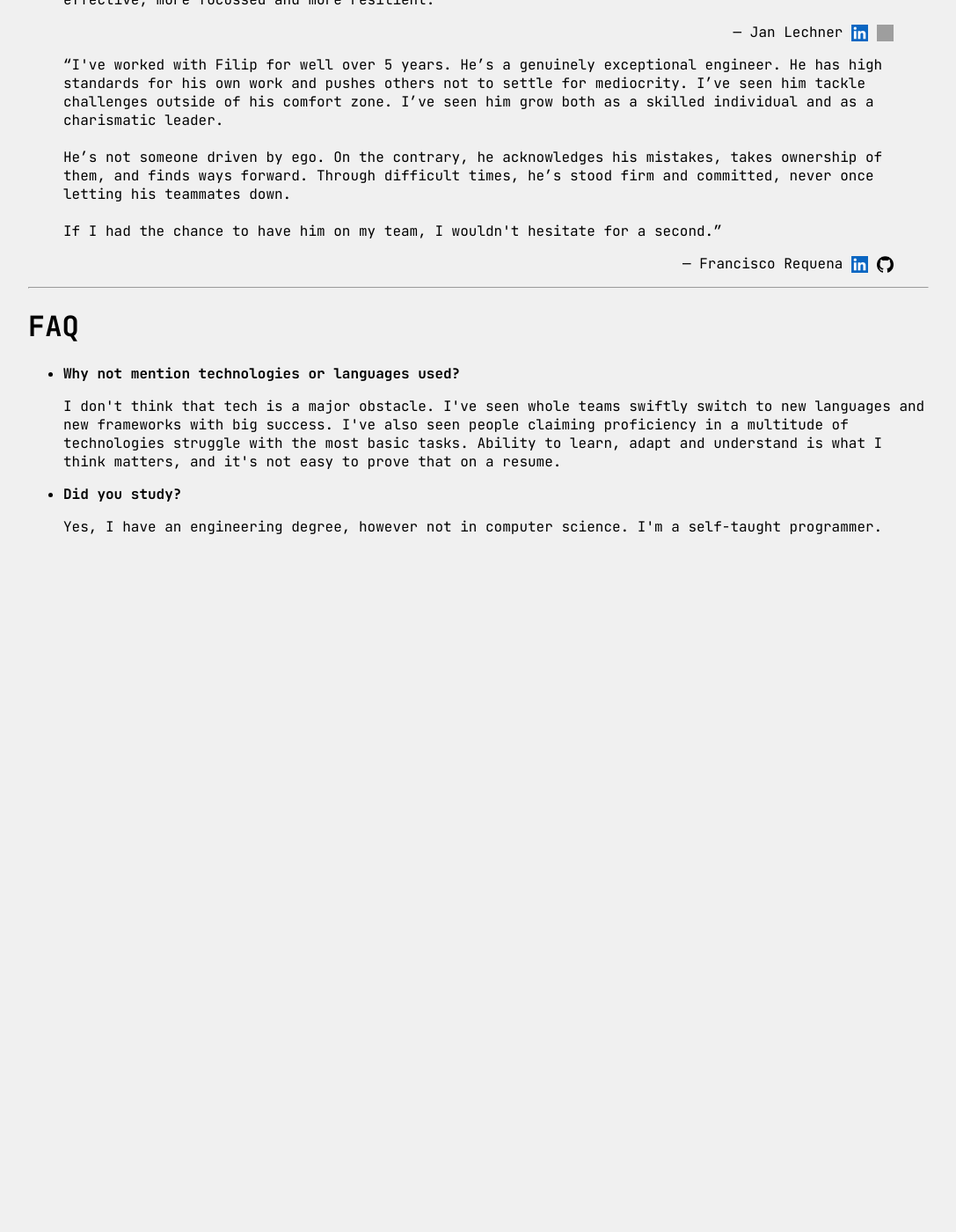
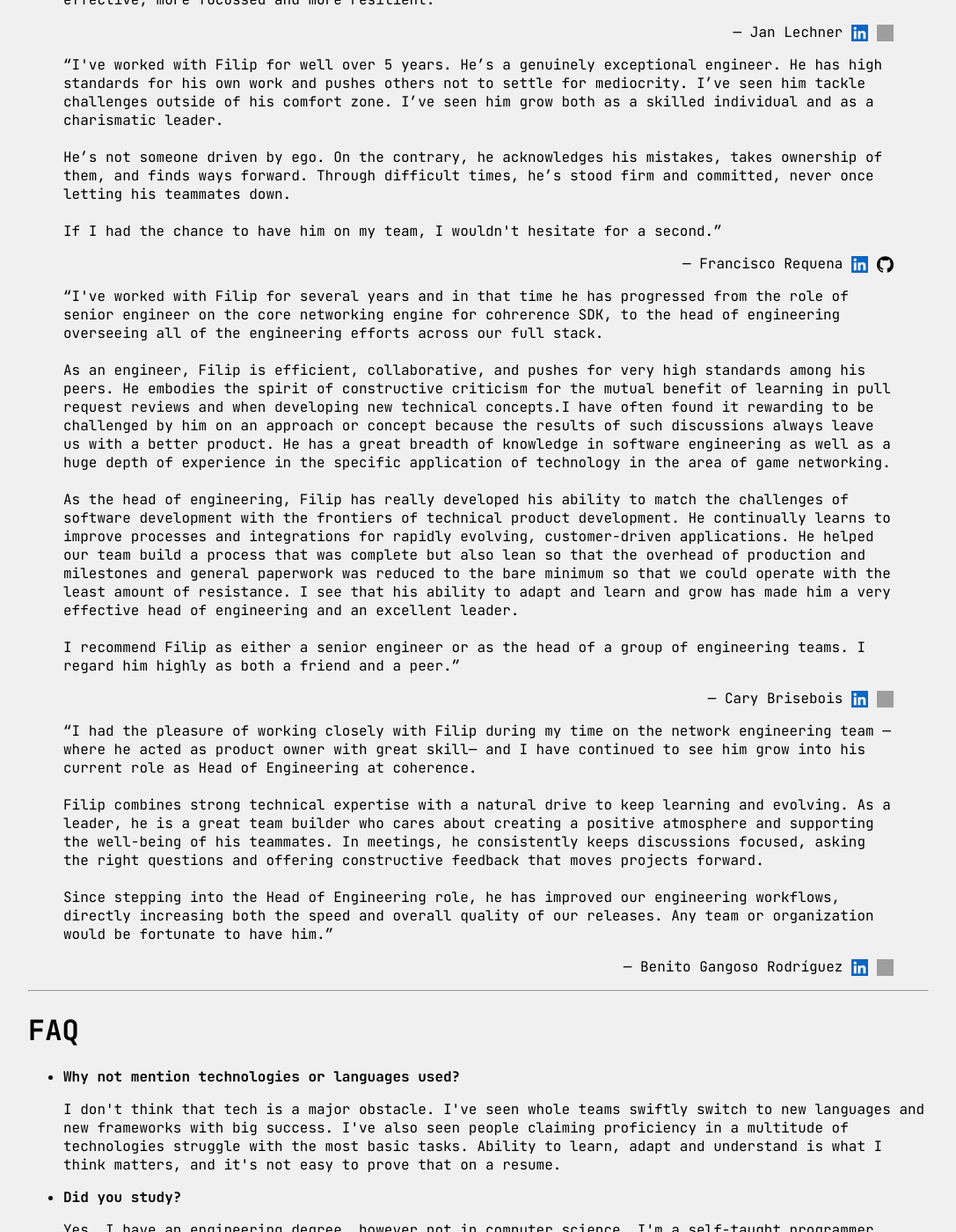
Before and after one commit to radwan92/radwan92.github.io, a Jekyll site: the page built from work.html, in a window 1280 px wide and 1400 px high, scrolled down 2070 px. Shown: the whole window at 88% size, without its empty margins (96-1183 px from the left). Built offline with Jekyll 4.4.1, drawn with Linux system fonts in a browser that asks for light colours; before the commit the page ends 2700 px from its top, so only the background shows below that; grey boxes are pictures that could not be loaded.

Commit message:
data: more recommendations

```diff
--- a/_data/recs.yml
+++ b/_data/recs.yml
@@ -1,11 +1,11 @@
 - from: Panayot Yanazov
-  linkedin: https://www.linkedin.com/in/panayot/
-  mobygames: https://www.mobygames.com/person/33745/panayot-vaniozdravov-yanazov/
+  linkedin: https://www.linkedin.com/in/panayot
+  mobygames: https://www.mobygames.com/person/33745/panayot-vaniozdravov-yanazov
   content: |
     I highly recommend Filip. We've worked together for 5 years now, and I've watched him grow from a skilled Network Engineer to the Head of Engineering. He is a natural leader who acts with integrity and, more importantly, genuinely cares about his people. He also works hard, keeps his priorities straight, and consistently gets the job done. I think that any team would be lucky to have him.
 - from: Jan Lechner
   linkedin: https://se.linkedin.com/in/janlechner
-  mobygames: https://www.mobygames.com/person/208071/jan-lechner/
+  mobygames: https://www.mobygames.com/person/208071/jan-lechner
   content: |
     Since joining coherence, Filip has designed and implemented entire systems by himself, worked with others to tackle very complex architectural challenges, and successfully lead our entire engineering team. I got to know him as a diligent, thorough and effective programmer who cares as much about what he builds as how it is built. He is detail-oriented while never losing the big picture out of sight.
 
@@ -15,11 +15,31 @@
 
     I cannot recommend Filip highly enough for any technical role being it in a development or in a leadership capacity. I am fully convinced that he will help any team to become better, more effective, more focussed and more resilient.
 - from: Francisco Requena
-  linkedin: https://www.linkedin.com/in/frarees/
-  github: https://frarees.github.io/
+  linkedin: https://www.linkedin.com/in/frarees
+  github: https://frarees.github.io
   content: |
     I've worked with Filip for well over 5 years. He’s a genuinely exceptional engineer. He has high standards for his own work and pushes others not to settle for mediocrity. I’ve seen him tackle challenges outside of his comfort zone. I’ve seen him grow both as a skilled individual and as a charismatic leader.
 
     He’s not someone driven by ego. On the contrary, he acknowledges his mistakes, takes ownership of them, and finds ways forward. Through difficult times, he’s stood firm and committed, never once letting his teammates down.
 
     If I had the chance to have him on my team, I wouldn't hesitate for a second.
+- from: Cary Brisebois
+  linkedin: https://ca.linkedin.com/in/fuzzy
+  mobygames: https://www.mobygames.com/person/97904/cary-brisebois
+  content: |
+    I've worked with Filip for several years and in that time he has progressed from the role of senior engineer on the core networking engine for cohrerence SDK, to the head of engineering overseeing all of the engineering efforts across our full stack.
+
+    As an engineer, Filip is efficient, collaborative, and pushes for very high standards among his peers. He embodies the spirit of constructive criticism for the mutual benefit of learning in pull request reviews and when developing new technical concepts.I have often found it rewarding to be challenged by him on an approach or concept because the results of such discussions always leave us with a better product. He has a great breadth of knowledge in software engineering as well as a huge depth of experience in the specific application of technology in the area of game networking.
+
+    As the head of engineering, Filip has really developed his ability to match the challenges of software development with the frontiers of technical product development. He continually learns to improve processes and integrations for rapidly evolving, customer-driven applications. He helped our team build a process that was complete but also lean so that the overhead of production and milestones and general paperwork was reduced to the bare minimum so that we could operate with the least amount of resistance. I see that his ability to adapt and learn and grow has made him a very effective head of engineering and an excellent leader.
+
+    I recommend Filip as either a senior engineer or as the head of a group of engineering teams. I regard him highly as both a friend and a peer.
+- from: Benito Gangoso Rodríguez
+  linkedin: https://li.linkedin.com/in/benitogangosorodriguez
+  mobygames: https://www.mobygames.com/person/346635/benito-gangoso-rodriguez
+  content: |
+    I had the pleasure of working closely with Filip during my time on the network engineering team —where he acted as product owner with great skill— and I have continued to see him grow into his current role as Head of Engineering at coherence.
+
+    Filip combines strong technical expertise with a natural drive to keep learning and evolving. As a leader, he is a great team builder who cares about creating a positive atmosphere and supporting the well-being of his teammates. In meetings, he consistently keeps discussions focused, asking the right questions and offering constructive feedback that moves projects forward.
+
+    Since stepping into the Head of Engineering role, he has improved our engineering workflows, directly increasing both the speed and overall quality of our releases. Any team or organization would be fortunate to have him.
```
